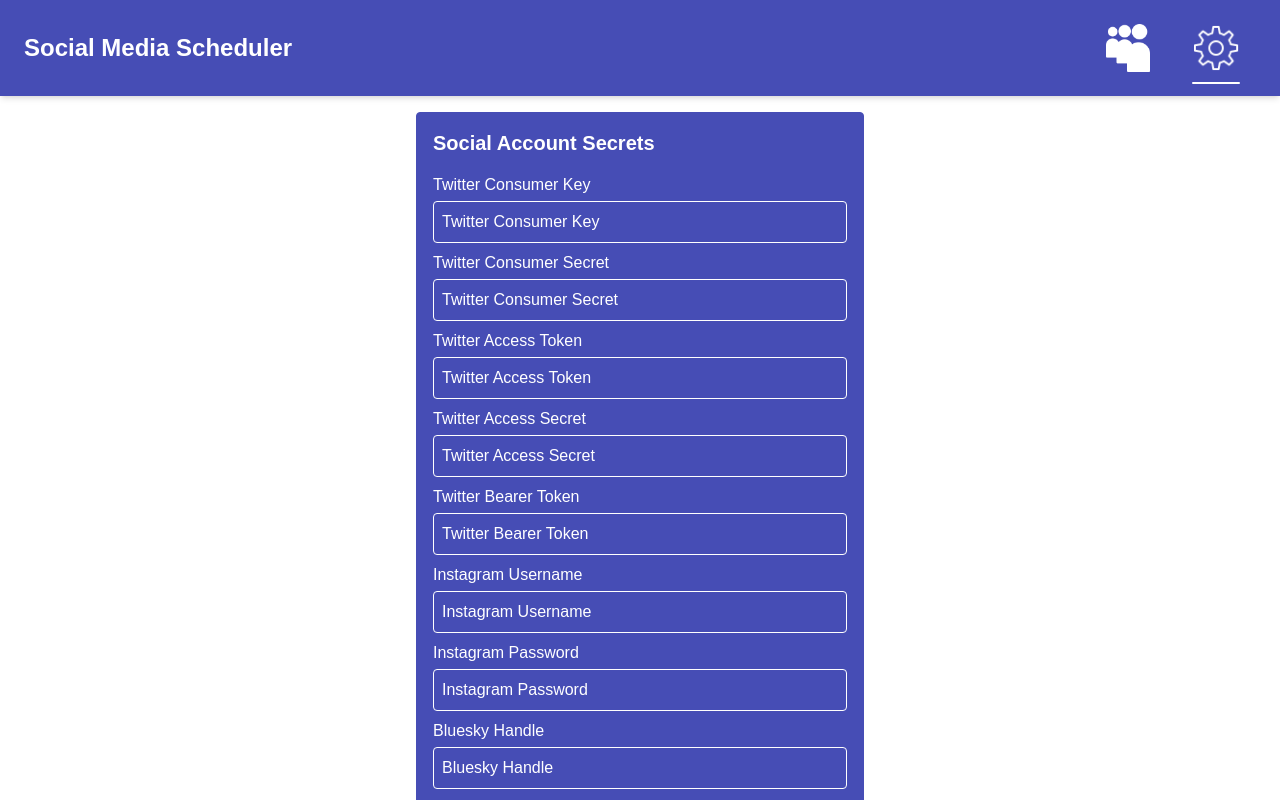
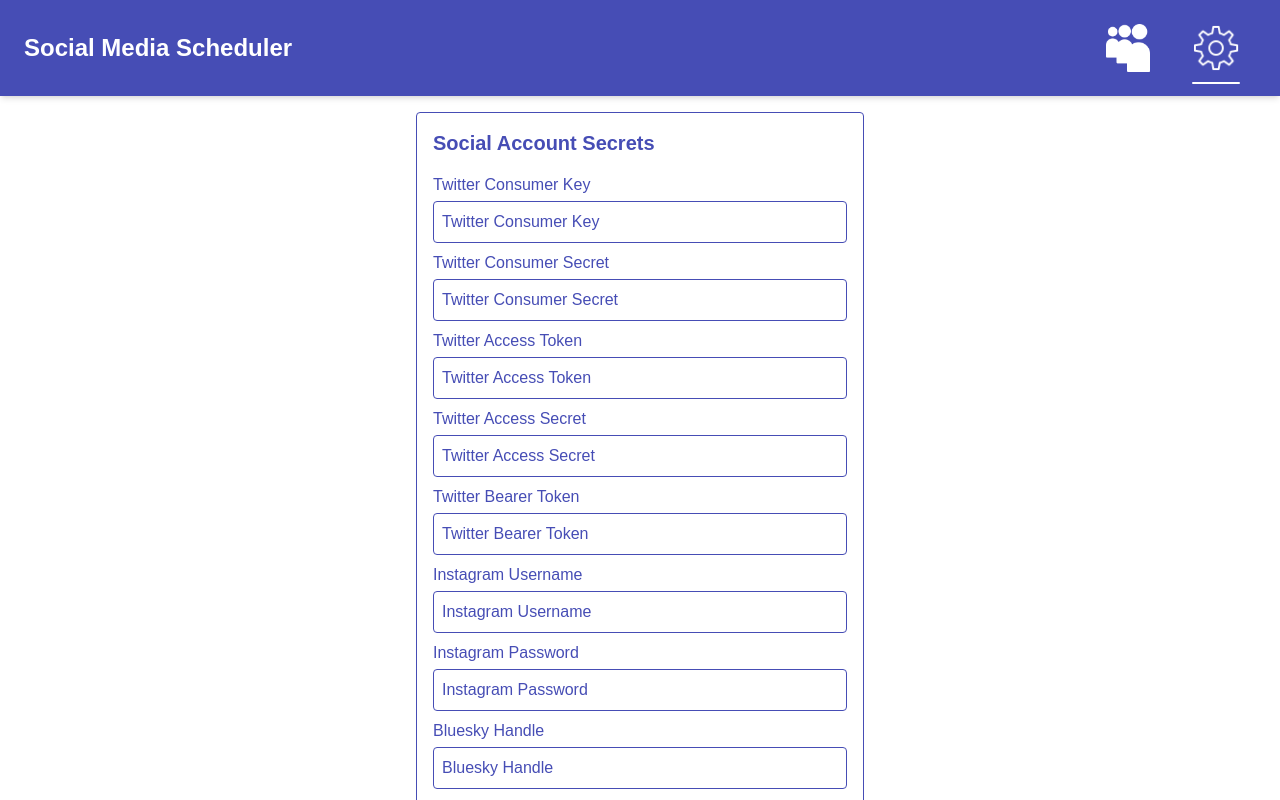
Before and after one commit to kgonidis/vcms, a Next.js app: page /admin in a window 1280 px wide. Shown: the top 800 px of the page. Built offline with nearby package versions, Linux system fonts and the light colour scheme; no server answers.

Commit message:
updated the admin component

```diff
--- a/src/components/admin.tsx
+++ b/src/components/admin.tsx
@@ -40,6 +40,32 @@
             `Failed to create secrets (${response.status}): ${msg}`
         );
     }
+}
+
+function SecretField({
+    label,
+    name,
+    value,
+    handleChange,
+}: {
+    label: string;
+    name: string;
+    value: string;
+    handleChange: (e: React.ChangeEvent<HTMLInputElement>) => void;
+}) {
+    return (
+        <div className="mb-2">
+            <label className="block mb-1 text-[#464db5]">{label}</label>
+            <input
+                className="w-full p-2 border border-[#464db5] rounded bg-transparent text-[#464db5] placeholder-[#464db5]"
+                type="password"
+                name={name}
+                placeholder={label}
+                value={value}
+                onChange={handleChange}
+            />
+        </div>
+    );
 }
 
 // Delete integration secrets from the backend
@@ -96,121 +122,78 @@
         <div className="flex items-center justify-center  text-white my-4">
             <form
                 onSubmit={handleSave}
-                className="w-3/4 max-w-md p-4 border border-[#464db5] rounded bg-[#464db5]"
+                className="w-3/4 max-w-md p-4 border border-[#464db5] rounded bg-white"
             >
-                <h2 className="mb-4 text-xl font-semibold">Social Account Secrets</h2>
+                <h2 className="mb-4 text-xl font-semibold text-[#464db5]">
+                    Social Account Secrets
+                </h2>
 
-                <div className="mb-2">
-                    <label className="block mb-1 text-white">Twitter Consumer Key</label>
-                    <input
-                        className="w-full p-2 border border-white rounded bg-transparent text-white placeholder-white"
-                        type="password"
+                <SecretField
+                    label="Twitter Consumer Key"
                     name="x_consumer_key"
-                        placeholder="Twitter Consumer Key"
                     value={secrets.x_consumer_key}
-                        onChange={handleChange}
+                    handleChange={handleChange}
                 />
-                </div>
 
-                <div className="mb-2">
-                    <label className="block mb-1 text-white">Twitter Consumer Secret</label>
-                    <input
-                        className="w-full p-2 border border-white rounded bg-transparent text-white placeholder-white"
-                        type="password"
+                <SecretField
+                    label="Twitter Consumer Secret"
                     name="x_consumer_secret"
-                        placeholder="Twitter Consumer Secret"
                     value={secrets.x_consumer_secret}
-                        onChange={handleChange}
+                    handleChange={handleChange}
                 />
-                </div>
 
-                <div className="mb-2">
-                    <label className="block mb-1 text-white">Twitter Access Token</label>
-                    <input
-                        className="w-full p-2 border border-white rounded bg-transparent text-white placeholder-white"
-                        type="password"
+                <SecretField
+                    label="Twitter Access Token"
                     name="x_access_token"
-                        placeholder="Twitter Access Token"
                     value={secrets.x_access_token}
-                        onChange={handleChange}
+                    handleChange={handleChange}
                 />
-                </div>
 
-                <div className="mb-2">
-                    <label className="block mb-1 text-white">Twitter Access Secret</label>
-                    <input
-                        className="w-full p-2 border border-white rounded bg-transparent text-white placeholder-white"
-                        type="password"
+                <SecretField
+                    label="Twitter Access Secret"
                     name="x_access_secret"
-                        placeholder="Twitter Access Secret"
                     value={secrets.x_access_secret}
-                        onChange={handleChange}
+                    handleChange={handleChange}
                 />
-                </div>
 
-                <div className="mb-2">
-                    <label className="block mb-1 text-white">Twitter Bearer Token</label>
-                    <input
-                        className="w-full p-2 border border-white rounded bg-transparent text-white placeholder-white"
-                        type="password"
+                <SecretField
+                    label="Twitter Bearer Token"
                     name="x_bearer_token"
-                        placeholder="Twitter Bearer Token"
                     value={secrets.x_bearer_token}
-                        onChange={handleChange}
+                    handleChange={handleChange}
                 />
-                </div>
 
-                <div className="mb-2">
-                    <label className="block mb-1 text-white">Instagram Username</label>
-                    <input
-                        className="w-full p-2 border border-white rounded bg-transparent text-white placeholder-white"
-                        type="text"
+                <SecretField
+                    label="Instagram Username"
                     name="instagram_username"
-                        placeholder="Instagram Username"
                     value={secrets.instagram_username}
-                        onChange={handleChange}
+                    handleChange={handleChange}
                 />
-                </div>
 
-                <div className="mb-2">
-                    <label className="block mb-1 text-white">Instagram Password</label>
-                    <input
-                        className="w-full p-2 border border-white rounded bg-transparent text-white placeholder-white"
-                        type="password"
+                <SecretField
+                    label="Instagram Password"
                     name="instagram_password"
-                        placeholder="Instagram Password"
                     value={secrets.instagram_password}
-                        onChange={handleChange}
+                    handleChange={handleChange}
                 />
-                </div>
 
-                <div className="mb-2">
-                    <label className="block mb-1 text-white">Bluesky Handle</label>
-                    <input
-                        className="w-full p-2 border border-white rounded bg-transparent text-white placeholder-white"
-                        type="text"
+                <SecretField
+                    label="Bluesky Handle"
                     name="bsky_handle"
-                        placeholder="Bluesky Handle"
                     value={secrets.bsky_handle}
-                        onChange={handleChange}
+                    handleChange={handleChange}
                 />
-                </div>
 
-                <div className="mb-4">
-                    <label className="block mb-1 text-white">Bluesky App Password</label>
-                    <input
-                        className="w-full p-2 border border-white rounded bg-transparent text-white placeholder-white"
-                        type="password"
+                <SecretField
+                    label="Bluesky App Password"
                     name="bsky_app_password"
-                        placeholder="Bluesky App Password"
                     value={secrets.bsky_app_password}
-                        onChange={handleChange}
+                    handleChange={handleChange}
                 />
-                </div>
 
                 <button
                     type="submit"
-                    className="bg-white text-[#464db5] px-4 py-2 rounded hover:bg-gray-100"
+                    className="bg-[#464db5] text-white px-4 py-2 rounded hover:bg-[#3a3f9e] cursor-pointer"
                 >
                     Save
                 </button>
```
Lines whose indentation alone changed are shown as unchanged.
